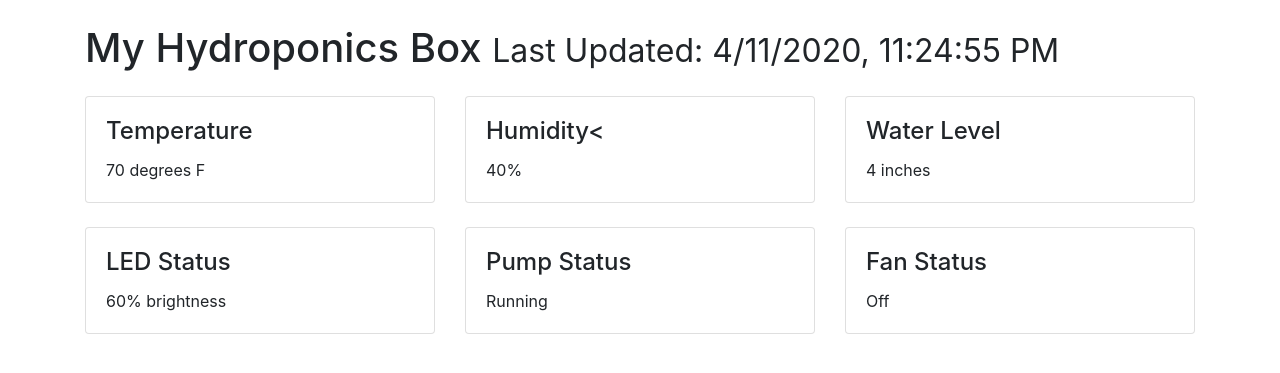
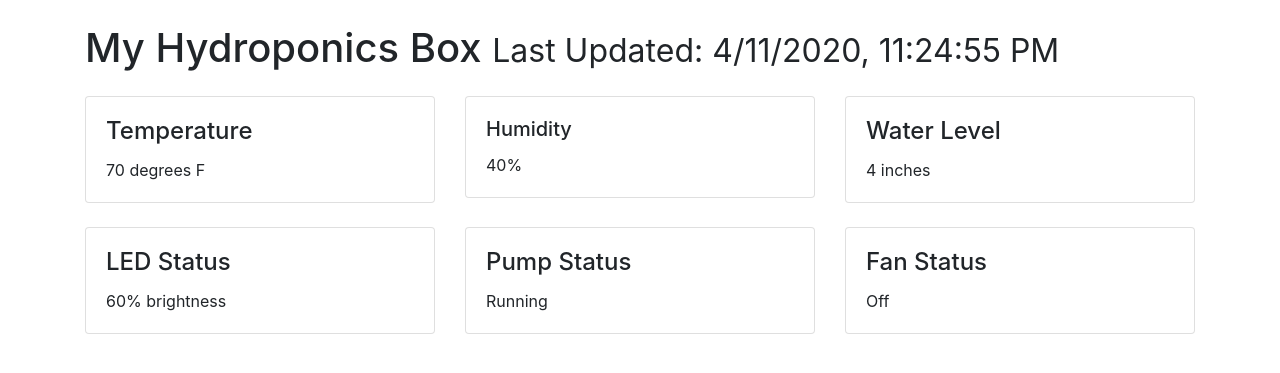
Before and after one commit to phadjian/hydroponics, a Flask app: page / in a window 1280 px wide. Shown: the top 373 px of the page. Run offline with Flask 2, Linux system fonts and the light colour scheme; some libraries are stand-ins or nearby versions.

Commit message:
fiddling

```diff
--- a/webapp/templates/newPage.html
+++ b/webapp/templates/newPage.html
@@ -33,9 +33,9 @@
     <div class="col-lg-4 col-sm-6 mb-4">
       <div class="card h-60">
         <div class="card-body">
-          <h4 class="card-title">
-            Humidity<
-          </h4>
+          <h5 class="card-title">
+            Humidity
+          </h5>
           <p class="card-text">40%</p>
         </div>
       </div>
```
